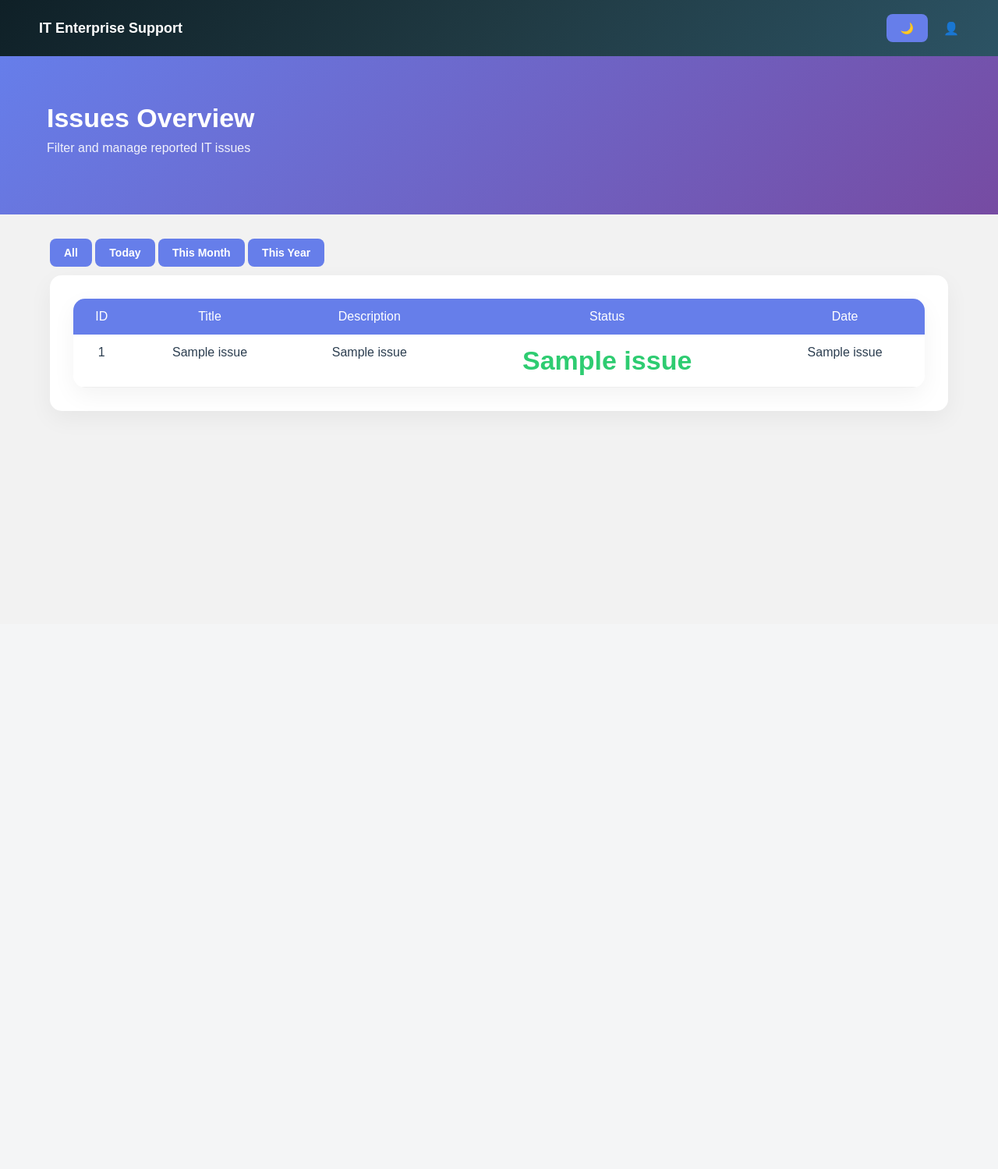
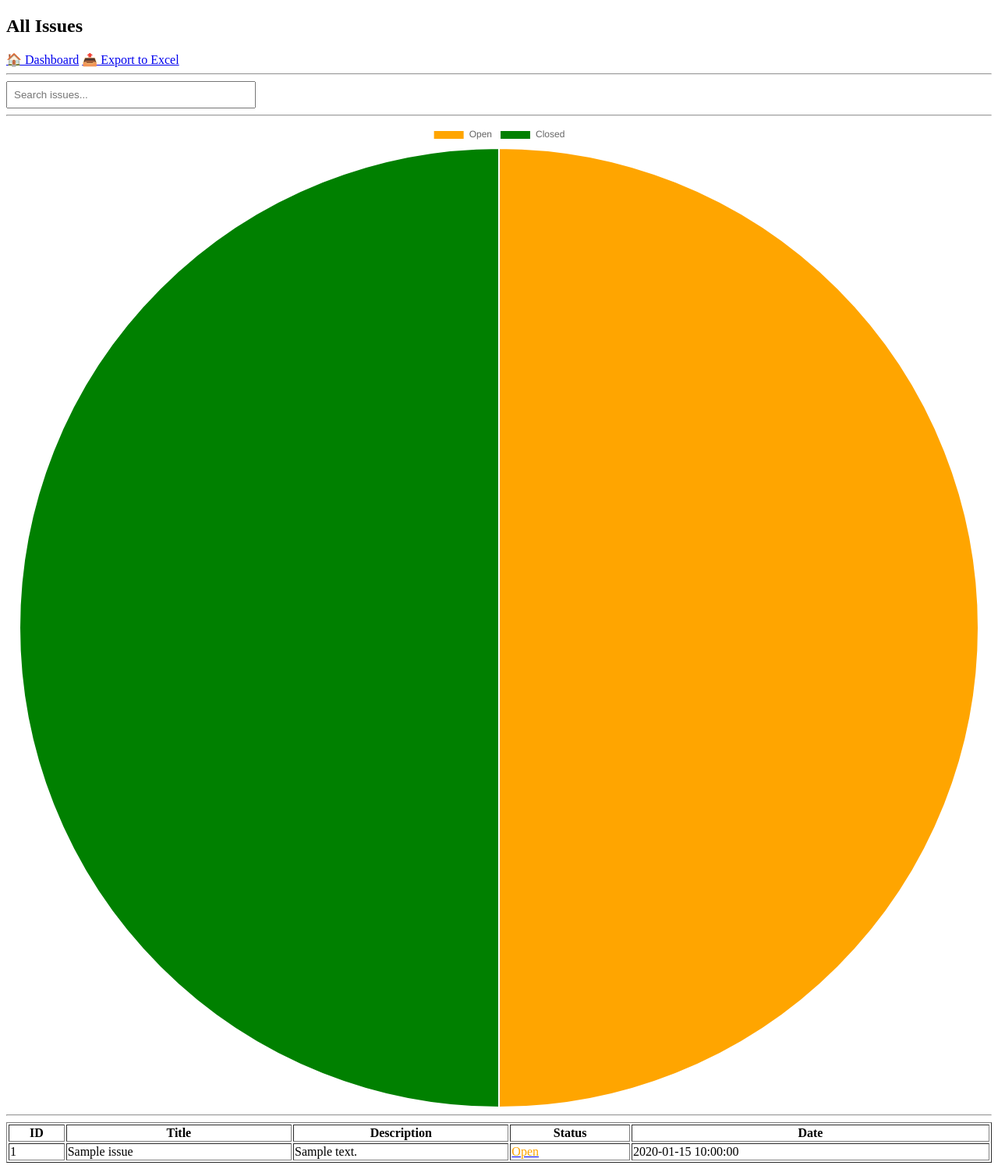
Before and after one commit to SamsonDeon/IT_Support_System, a Flask app: template templates/view_issues.html in a window 1280 px wide. Shown: the whole page at 78% size. Before the commit the page ends 530 px from the top, so only its background shows below. Run offline with Flask 3, Linux system fonts and the light colour scheme; the template is opened without the code that fills it: most values are stand-ins (such as "Sample title", 1, 10 or a date in 2020).

Commit message:
Updated dashboard and view issues

```diff
--- a/app.py
+++ b/app.py
@@ -10,9 +10,25 @@ from email.mime.multipart import MIMEMultipart
 import io
 
 app = Flask(__name__)
-app.secret_key = "super_secret_enterprise_key"
 
+# ================= SECURITY =================
+app.secret_key = os.environ.get("SECRET_KEY", "dev_fallback_key")
+
+DATABASE = "database.db"
+
+
+# ================= DATABASE =================
+def get_db():
+    conn = sqlite3.connect(DATABASE)
+    conn.row_factory = sqlite3.Row
+    return conn
+
+
+# ================= AUDIT LOG =================
 def log_action(action, target_user=None):
+    if "user" not in session:
+        return
+
     db = get_db()
     cur = db.cursor()
 
@@ -29,32 +45,11 @@ def log_action(action, target_user=None):
     db.commit()
     db.close()
 
-def check_sla_alerts():
-    db = get_db()
-    cur = db.cursor()
 
-    cur.execute("SELECT * FROM issues WHERE status='Open'")
-    issues = cur.fetchall()
-
-    for issue in issues:
-        opened_time = datetime.strptime(issue["date_reported"], "%Y-%m-%d %H:%M")
-        hours_open = (datetime.now() - opened_time).total_seconds() / 3600
-
-        if hours_open > 24:
-            send_email(
-                "🚨 SLA ALERT - Issue Over 24 Hours",
-                f"""
-                Issue ID: {issue['id']}
-                Title: {issue['title']}
-                Has been open for more than 24 hours.
-                Immediate attention required.
-                """
-            )
-
-    db.close()
 # ================= EMAIL CONFIG =================
 EMAIL_ADDRESS = os.environ.get("EMAIL_USER")
 EMAIL_PASSWORD = os.environ.get("EMAIL_PASS")
+
 
 def send_email(subject, body):
     if not EMAIL_ADDRESS or not EMAIL_PASSWORD:
@@ -75,135 +70,29 @@ def send_email(subject, body):
     except Exception as e:
         print("Email failed:", e)
 
-#========PROMOTE AND DEMOT ==========
-
-@app.route("/change_role/<int:user_id>", methods=["POST"])
-def change_role(user_id):
-    if session.get("role") != "Admin":
-        return "Access Denied"
-
-    new_role = request.form.get("role")
-
-    db = get_db()
-    cur = db.cursor()
-
-    cur.execute("UPDATE users SET role=? WHERE id=?", (new_role, user_id))
-
-    cur.execute("SELECT username FROM users WHERE id=?", (user_id,))
-    target = cur.fetchone()["username"]
-
-    db.commit()
-    db.close()
-
-    log_action(f"Changed role to {new_role}", target)
-
-    return redirect(url_for("manage_users"))
-
-# ================= DATABASE =================
-def get_db():
-    conn = sqlite3.connect("database.db")
-    conn.row_factory = sqlite3.Row
-    return conn
-
-# ================= SIGN UP =================
-@app.route("/signup", methods=["GET", "POST"])
-def signup():
-    if "user" not in session:
-        return redirect(url_for("login"))
-
-    # Only Admin can create users
-    if session.get("role") != "Admin":
-        return "Access Denied"
-
-    if request.method == "POST":
-        username = request.form.get("username")
-        password = request.form.get("password")
-        role = request.form.get("role")
-
-        hashed_password = generate_password_hash(password)
-
-        db = get_db()
-        cur = db.cursor()
-
-        cur.execute("SELECT * FROM users WHERE username=?", (username,))
-        existing = cur.fetchone()
-
-        if existing:
-            db.close()
-            return "User already exists"
-
-        cur.execute(
-            "INSERT INTO users (username, password, role) VALUES (?, ?, ?)",
-            (username, hashed_password, role)
-        )
-        db.commit()
-        db.close()
-
-        return redirect(url_for("dashboard"))
-
-    return render_template("signup.html")
-
-@app.route("/manage_users")
-def manage_users():
-    if session.get("role") != "Admin":
-        return "Access Denied"
-
-    db = get_db()
-    cur = db.cursor()
-    cur.execute("SELECT id, username, role FROM users")
-    users = cur.fetchall()
-    db.close()
-
-    return render_template("manage_users.html", users=users)
-
-# ================= DELETE_USER =================
-
-
-@app.route("/delete_user/<int:user_id>", methods=["POST"])
-def delete_user(user_id):
-    if session.get("role") != "Admin":
-        return "Access Denied"
-
-    db = get_db()
-    cur = db.cursor()
-
-    # Prevent deleting yourself
-    cur.execute("SELECT username FROM users WHERE id=?", (user_id,))
-    user = cur.fetchone()
-
-    if user and user["username"] == session["user"]:
-        db.close()
-        return "You cannot delete yourself."
-
-    cur.execute("DELETE FROM users WHERE id=?", (user_id,))
-    db.commit()
-    db.close()
-
-    return redirect(url_for("manage_users"))
-
-
 
 # ================= LOGIN =================
 @app.route("/", methods=["GET", "POST"])
 def login():
     if request.method == "POST":
-        user = request.form.get("username")
-        pwd = request.form.get("password")
+        username = request.form.get("username")
+        password = request.form.get("password")
 
         db = get_db()
         cur = db.cursor()
-        cur.execute("SELECT * FROM users WHERE username=?", (user,))
-        result = cur.fetchone()
+        cur.execute("SELECT * FROM users WHERE username=?", (username,))
+        user = cur.fetchone()
         db.close()
 
-        if result and check_password_hash(result["password"], pwd):
-            session["user"] = result["username"]
-            session["role"] = result["role"]
+        if user and check_password_hash(user["password"], password):
+            session["user"] = user["username"]
+            session["role"] = user["role"]
             return redirect(url_for("dashboard"))
         else:
             flash("Invalid username or password")
 
     return render_template("login.html")
+
 
 # ================= LOGOUT =================
 @app.route("/logout")
@@ -211,24 +100,8 @@ def logout():
     session.clear()
     return redirect(url_for("login"))
 
-#==========AUDIT ===================
-@app.route("/audit_logs")
-def audit_logs():
-    if session.get("role") != "Admin":
-        return "Access Denied"
-
-    db = get_db()
-    cur = db.cursor()
-
-    cur.execute("SELECT * FROM audit_logs ORDER BY timestamp DESC")
-    logs = cur.fetchall()
-
-    db.close()
-
-    return render_template("audit_logs.html", logs=logs)
 
 # ================= DASHBOARD =================
-
 @app.route("/dashboard")
 def dashboard():
     if "user" not in session:
@@ -237,36 +110,41 @@ def dashboard():
     db = get_db()
     cur = db.cursor()
 
-    # Total issues
     cur.execute("SELECT COUNT(*) FROM issues")
     total = cur.fetchone()[0]
 
-    # Open issues
     cur.execute("SELECT COUNT(*) FROM issues WHERE status='Open'")
     pending = cur.fetchone()[0]
 
-    # Closed issues
     cur.execute("SELECT COUNT(*) FROM issues WHERE status='Closed'")
     solved = cur.fetchone()[0]
 
-    # Monthly data for line chart (issues per month)
+    # Monthly performance
     monthly_data = []
     for month in range(1, 13):
-        cur.execute(
-            "SELECT COUNT(*) FROM issues WHERE strftime('%m', date_reported) = ?",
-            (f"{month:02}",)
-        )
+        cur.execute("""
+            SELECT COUNT(*) FROM issues
+            WHERE strftime('%m', date_reported) = ?
+        """, (f"{month:02}",))
         monthly_data.append(cur.fetchone()[0])
 
     db.close()
+
+    # 🔥 Calculate percentage solved
+    percentage = 0
+    if total > 0:
+        percentage = round((solved / total) * 100, 2)
 
     return render_template(
         "dashboard.html",
         total=total,
         pending=pending,
         solved=solved,
+        percentage=percentage,
         monthly_data=monthly_data
     )
+
+
 # ================= LOG ISSUE =================
 @app.route("/log_issue", methods=["GET", "POST"])
 def log_issue():
@@ -290,14 +168,14 @@ def log_issue():
         db.close()
 
         send_email("New Issue Logged", f"Issue: {title}")
+        log_action("Logged Issue")
 
         return redirect(url_for("view_issues"))
 
     return render_template("log_issue.html")
 
+
 # ================= VIEW ISSUES =================
-from datetime import datetime
-
 @app.route("/view_issues")
 def view_issues():
     if "user" not in session:
@@ -313,22 +191,15 @@ def view_issues():
     current_year = datetime.now().strftime("%Y")
 
     if filter_type == "today":
-        cur.execute("SELECT * FROM issues WHERE date_reported = ?", (today,))
+        cur.execute("SELECT * FROM issues WHERE date(date_reported)=?", (today,))
     elif filter_type == "month":
-        cur.execute(
-            "SELECT * FROM issues WHERE strftime('%m', date_reported)=?",
-            (current_month,)
-        )
+        cur.execute("SELECT * FROM issues WHERE strftime('%m', date_reported)=?", (current_month,))
     elif filter_type == "year":
-        cur.execute(
-            "SELECT * FROM issues WHERE strftime('%Y', date_reported)=?",
-            (current_year,)
-        )
+        cur.execute("SELECT * FROM issues WHERE strftime('%Y', date_reported)=?", (current_year,))
     else:
-        cur.execute("SELECT * FROM issues")
+        cur.execute("SELECT * FROM issues ORDER BY id DESC")
 
     issues = cur.fetchall()
-
     db.close()
 
     return render_template(
@@ -336,34 +207,18 @@ def view_issues():
         issues=issues,
         filter_type=filter_type
     )
-# ================= ASSIGN ISSUE =================
 
-@app.route("/assign_issue/<int:issue_id>", methods=["POST"])
-def assign_issue(issue_id):
-    if session.get("role") != "Admin":
-        return "Access Denied"
-
-    technician = request.form.get("technician")
-    log_action("Assigned Issue", technician)
-
-    db = get_db()
-    cur = db.cursor()
-    cur.execute("UPDATE issues SET assigned_to=? WHERE id=?", (technician, issue_id))
-    db.commit()
-    db.close()
-
-    send_email("Issue Assigned", f"Issue {issue_id} assigned to {technician}")
-
-    return redirect(url_for("view_issues"))
 
 # ================= CLOSE ISSUE =================
 @app.route("/close_issue/<int:issue_id>", methods=["POST"])
 def close_issue(issue_id):
+    if "user" not in session:
+        return redirect(url_for("login"))
+
     db = get_db()
     cur = db.cursor()
 
     date_closed = datetime.now().strftime("%Y-%m-%d %H:%M")
-    log_action("Closed Issue")
 
     cur.execute("""
         UPDATE issues
@@ -375,12 +230,17 @@ def close_issue(issue_id):
     db.close()
 
     send_email("Issue Closed", f"Issue {issue_id} closed.")
+    log_action("Closed Issue")
 
     return redirect(url_for("view_issues"))
+
 
 # ================= REOPEN ISSUE =================
 @app.route("/reopen_issue/<int:issue_id>", methods=["POST"])
 def reopen_issue(issue_id):
+    if "user" not in session:
+        return redirect(url_for("login"))
+
     db = get_db()
     cur = db.cursor()
 
@@ -393,11 +253,16 @@ def reopen_issue(issue_id):
     db.commit()
     db.close()
 
+    log_action("Reopened Issue")
     return redirect(url_for("view_issues"))
+
 
 # ================= EXPORT EXCEL =================
 @app.route("/export_excel")
 def export_excel():
+    if "user" not in session:
+        return redirect(url_for("login"))
+
     db = get_db()
     cur = db.cursor()
     cur.execute("SELECT * FROM issues")
@@ -432,5 +297,6 @@ def export_excel():
         mimetype="application/vnd.openxmlformats-officedocument.spreadsheetml.sheet"
     )
 
+
 if __name__ == "__main__":
     app.run()
--- a/templates/view_issues.html
+++ b/templates/view_issues.html
@@ -1,50 +1,40 @@
 <!DOCTYPE html>
 <html>
 <head>
-    <title>Issues Dashboard</title>
-    <link rel="stylesheet" href="{{ url_for('static', filename='style.css') }}">
+    <title>View Issues</title>
+    <script src="https://cdn.jsdelivr.net/npm/chart.js"></script>
 </head>
 <body>
 
-<!-- NAVBAR -->
-<div class="navbar">
-    <strong>IT Enterprise Support</strong>
+<h2>All Issues</h2>
 
-    <div class="nav-right">
+<a href="/dashboard">🏠 Dashboard</a>
+<a href="/export_excel">📤 Export to Excel</a>
 
-        <button class="btn btn-primary" onclick="toggleDark()">🌙</button>
+<hr>
 
-        <div class="profile" onclick="toggleProfile()">
-            👤 {{ session['user'] }}
-            <div class="profile-menu">
-                <a href="/dashboard">Dashboard</a>
-                <a href="/log_issue">Log Issue</a>
-                <a href="/view_issues">Issues</a>
-                <a href="/logout">Logout</a>
-            </div>
-        </div>
+<input type="text" id="searchInput" placeholder="Search issues..." style="width:300px; padding:8px;">
 
-    </div>
-</div>
+<hr>
 
-<div class="hero">
-    <h1>Issues Overview</h1>
-    <p>Filter and manage reported IT issues</p>
-</div>
+<canvas id="statusChart" width="400" height="200"></canvas>
 
-<div class="container">
+<script>
+new Chart(document.getElementById("statusChart"), {
+    type: 'pie',
+    data: {
+        labels: ['Open', 'Closed'],
+        datasets: [{
+            data: [{{ open_count }}, {{ closed_count }}],
+            backgroundColor: ['orange', 'green']
+        }]
+    }
+});
+</script>
 
-    <!-- FILTER BUTTONS -->
-    <div style="margin-bottom:20px;">
-        <a href="/view_issues?filter=all" class="btn btn-primary">All</a>
-        <a href="/view_issues?filter=today" class="btn btn-primary">Today</a>
-        <a href="/view_issues?filter=month" class="btn btn-primary">This Month</a>
-        <a href="/view_issues?filter=year" class="btn btn-primary">This Year</a>
-    </div>
+<hr>
 
-    <!-- TABLE -->
-    <div class="card">
-        <table class="table">
+<table border="1" width="100%">
     <tr>
         <th>ID</th>
         <th>Title</th>
@@ -55,33 +45,40 @@
 
     {% for issue in issues %}
     <tr>
-                <td>{{ issue[0] }}</td>
-                <td>{{ issue[1] }}</td>
-                <td>{{ issue[2] }}</td>
+        <td>{{ issue["id"] }}</td>
+        <td>{{ issue["title"] }}</td>
+        <td>{{ issue["description"] }}</td>
         <td>
-                    {% if issue[3] == "Open" %}
-                        <span class="pending">{{ issue[3] }}</span>
+            <a href="/update_status/{{ issue['id'] }}">
+                {% if issue["status"] == "Open" %}
+                    <span style="color:orange;">Open</span>
                 {% else %}
-                        <span class="solved">{{ issue[3] }}</span>
+                    <span style="color:green;">Closed</span>
                 {% endif %}
+            </a>
         </td>
-                <td>{{ issue[4] }}</td>
+        <td>{{ issue["date"] }}</td>
     </tr>
     {% endfor %}
-
 </table>
-    </div>
-
-</div>
 
 <script>
-function toggleDark(){
-    document.body.classList.toggle("dark");
-}
+document.getElementById("searchInput").addEventListener("keyup", function() {
+    let value = this.value.toLowerCase();
+    let rows = document.querySelectorAll("table tr");
 
-function toggleProfile(){
-    document.querySelector('.profile').classList.toggle('active');
-}
+    rows.forEach((row, index) => {
+        if(index === 0) return;
+        row.style.display = row.innerText.toLowerCase().includes(value)
+            ? "" : "none";
+    });
+});
+</script>
+
+<script>
+setTimeout(function(){
+   location.reload();
+}, 30000);
 </script>
 
 </body>
```
Also changed, not shown: templates/dashboard.html (+61 -5 lines). Lines whose indentation alone changed are shown as unchanged.
